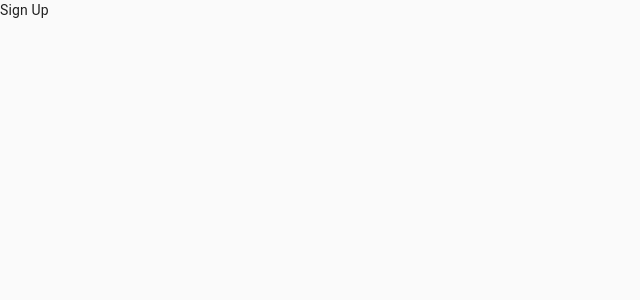
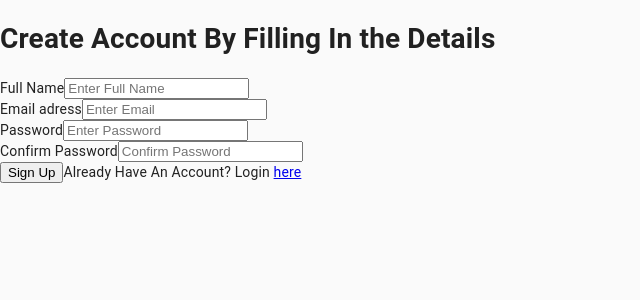
Before and after one commit to Koketso1999/tiro-e-teng, a React (Create React App) app: page /register in a window 1280 px wide. Shown: the top 300 px of the page, without its empty margins (0-640 px from the left). Built offline with nearby package versions, Linux system fonts and the light colour scheme.

Commit message:
created sign up forms

```diff
--- a/package.json
+++ b/package.json
@@ -7,6 +7,7 @@
     "@testing-library/react": "^11.2.7",
     "@testing-library/user-event": "^12.8.3",
     "antd": "^4.16.13",
+    "node": "^16.10.0",
     "react": "^17.0.2",
     "react-dom": "^17.0.2",
     "react-google-login": "^5.2.2",
--- a/src/pages/App.js
+++ b/src/pages/App.js
@@ -7,7 +7,8 @@ import Login from "./login";
 import Signup from "./signup";
 import Home from "./home";
 import Landing from "./landing";
-import ErrorBoundary from "../utils/ErrorBoundary";
+//fixed naming error
+import ErrorBoundary from "../utils/errorBoundary";
 
 const theme = createMuiTheme()
 
--- /dev/null
+++ b/src/pages/sign up components/FormSignUp.js
@@ -0,0 +1,40 @@
+import React from 'react'
+
+const FormSignUp = () => {
+    return (
+        <div>
+            <form className='form' >
+            <h1>Create Account By Filling In the Details</h1>
+            <div className='form-inputs'>
+                <label id='username' htmlFor='username' className='form-label'>
+                    Full Name
+                </label>
+                <input type='text' className='form-input' name='fullname' placeholder='Enter Full Name' />
+                {}
+            </div>
+            <div className='form-inputs'>
+                <label id='username'  htmlFor='email' className='form-label'>
+                   Email adress
+                </label>
+                 <input type='email' className='email-input' name='email' placeholder='Enter Email' />
+            </div>
+            <div className='form-inputs'>
+                <label id='password'  htmlFor='password' className='form-label'>
+                   Password
+                </label>
+                 <input type='password' className='password-input' name='password' placeholder='Enter Password' />
+            </div>
+            <div className='form-inputs'>
+                <label id='password2'  htmlFor='password2' className='form-label'>
+                   Confirm Password
+                </label>
+                 <input type='password' className='password2-input' name='password2' placeholder='Confirm Password' />
+            </div>
+            <button className='form-input-button' type='submit'>Sign Up</button>
+            <span className='form-input-login'>Already Have An Account? Login <a href='#'>here</a></span>
+           </form>
+        </div>
+    )
+}
+
+export default FormSignUp;
--- a/src/pages/signup.js
+++ b/src/pages/signup.js
@@ -1,8 +1,11 @@
 import React from 'react';
+import FormSignUp from './sign up components/FormSignUp';
 
 function Signup(props) {
     return (
-        <div>Sign Up</div>
+        <div>
+            <FormSignUp></FormSignUp>
+        </div>
     );
 }
 
```
Also changed, not shown: 1 other file (tests, documents, lock files or other folders).
